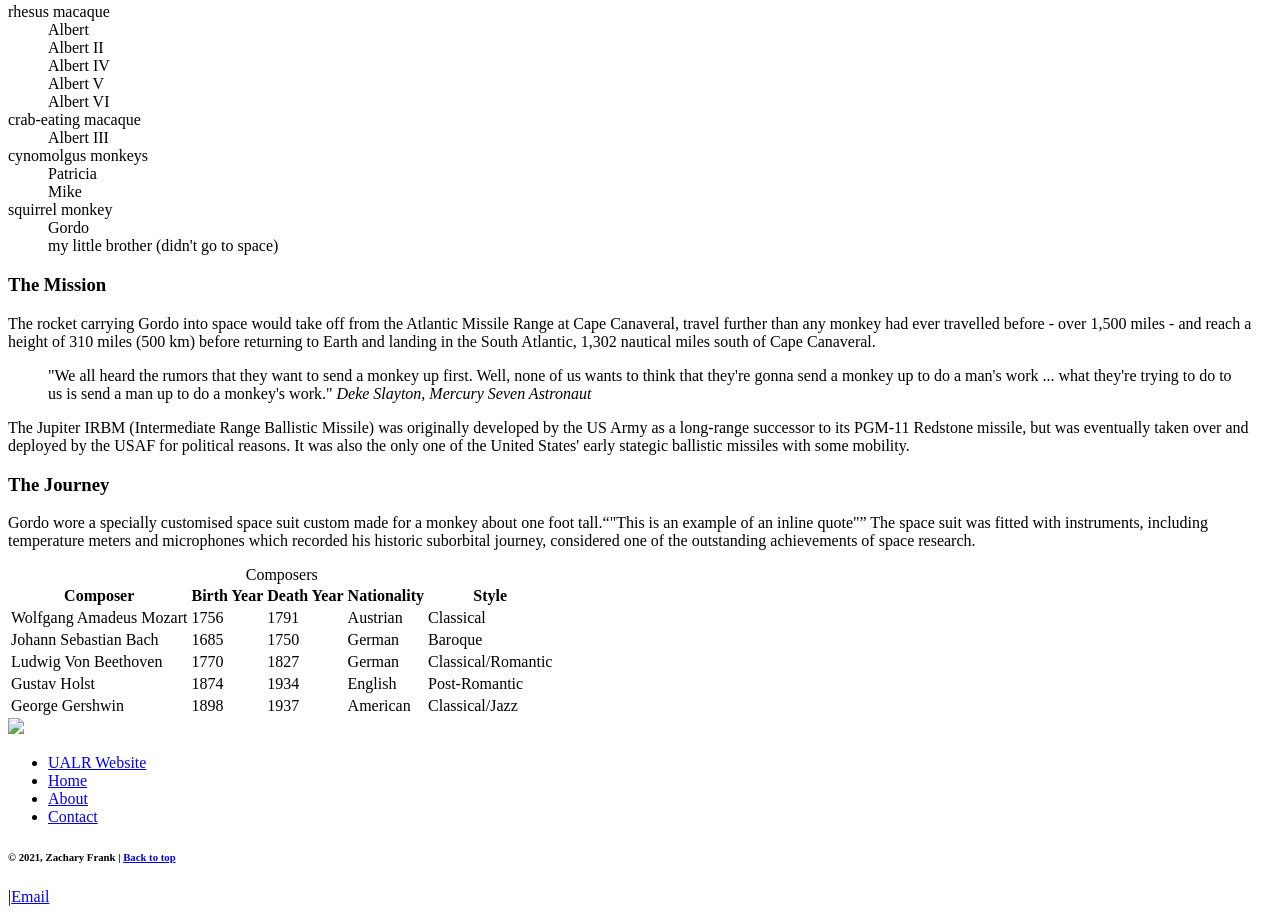
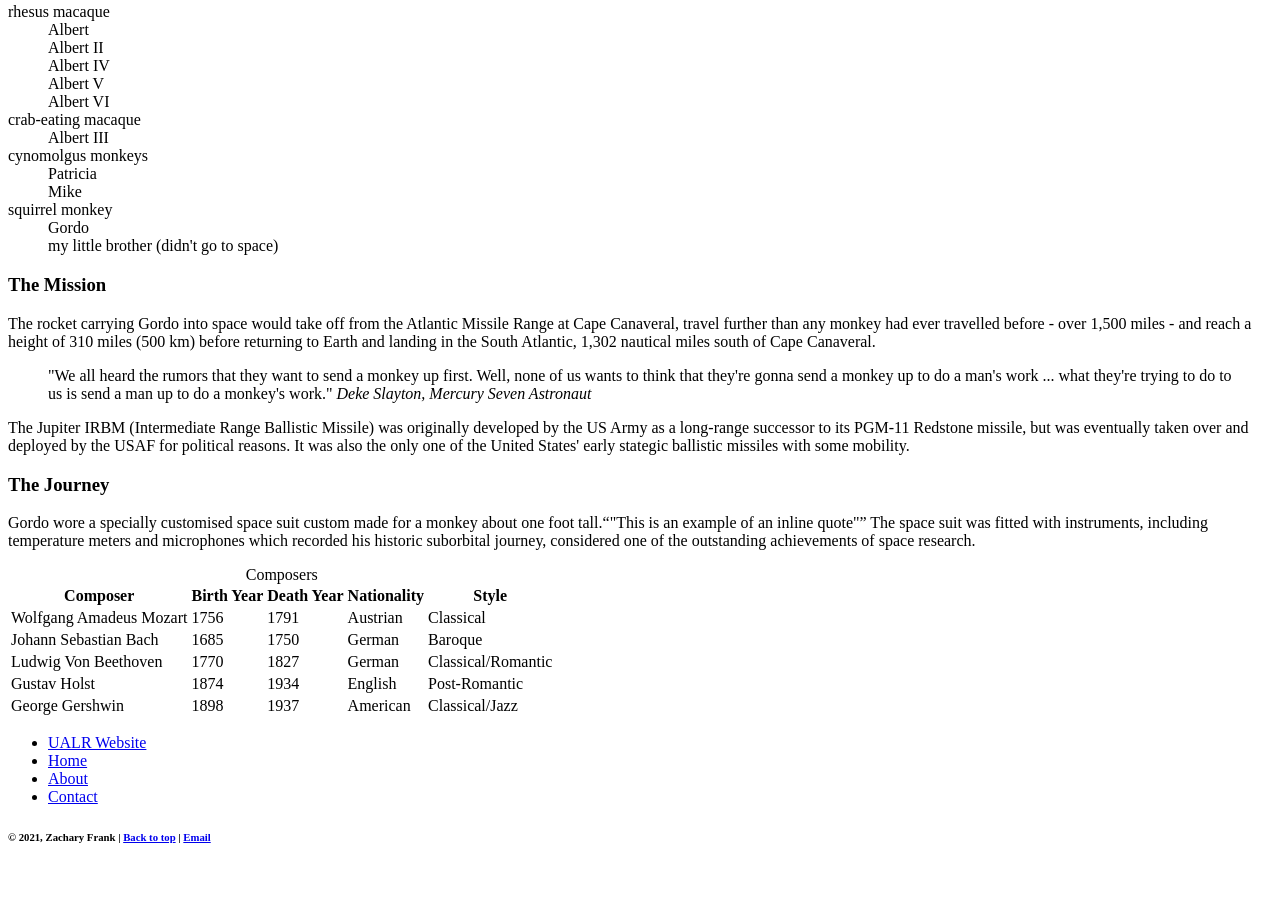
Before and after one commit to ztfrank1/ifsc-1310, a plain HTML site: page gordo/index.html in a window 1280 px wide. Shown: the part 869-1783 px from the top of the page. After the commit the page ends 1737 px from the top, so only its background shows below. Drawn offline with Linux system fonts and the light colour scheme.

Commit message:
Prototype HTML5 Document

```diff
--- a/gordo/index.html
+++ b/gordo/index.html
@@ -2,7 +2,7 @@
 
 <html lang="en">
 <head>
-  <meta charset="utf 8">
+  <meta charset="utf-8">
 
   <title>Prototype HTML5 Assignment</title>
   <meta name="description" content="A document for HTML 5 assignment" />
@@ -100,7 +100,8 @@
           <td>American</td>
           <td>Classical/Jazz</td>
       </table>
-      <img src="assets/img/gordo.jpg"/>
+      </div>
+      <!--content-->
       <div class="navigation">
         <ul>
           <li><a href="https://ualr.edu" target="_blank" title="To UALR Website">UALR Website</a></li>
@@ -109,20 +110,10 @@
           <li><a href="assets/contact.html" title="contact">Contact</a></li>
         </ul>
         <footer class="primary">
-          <h6>&copy; 2021, Zachary Frank | <a href="#top">Back to top</a></h6>|<a href="mailto:ztfrank@ualr.edu">Email</a>
+          <h6>&copy; 2021, Zachary Frank | <a href="#top">Back to top</a> | <a href="mailto:ztfrank@ualr.edu">Email</a></h6>
         </footer>
+      </section>
       </div>
-      <!--.container-->
-</body>
-
-
-
-
-
-
-
-
-
-
-
+      <!--navigation-->
+ </body>
 </html>
```
Also changed, not shown: gordo/assets/contact.html (+1 -1 lines).
